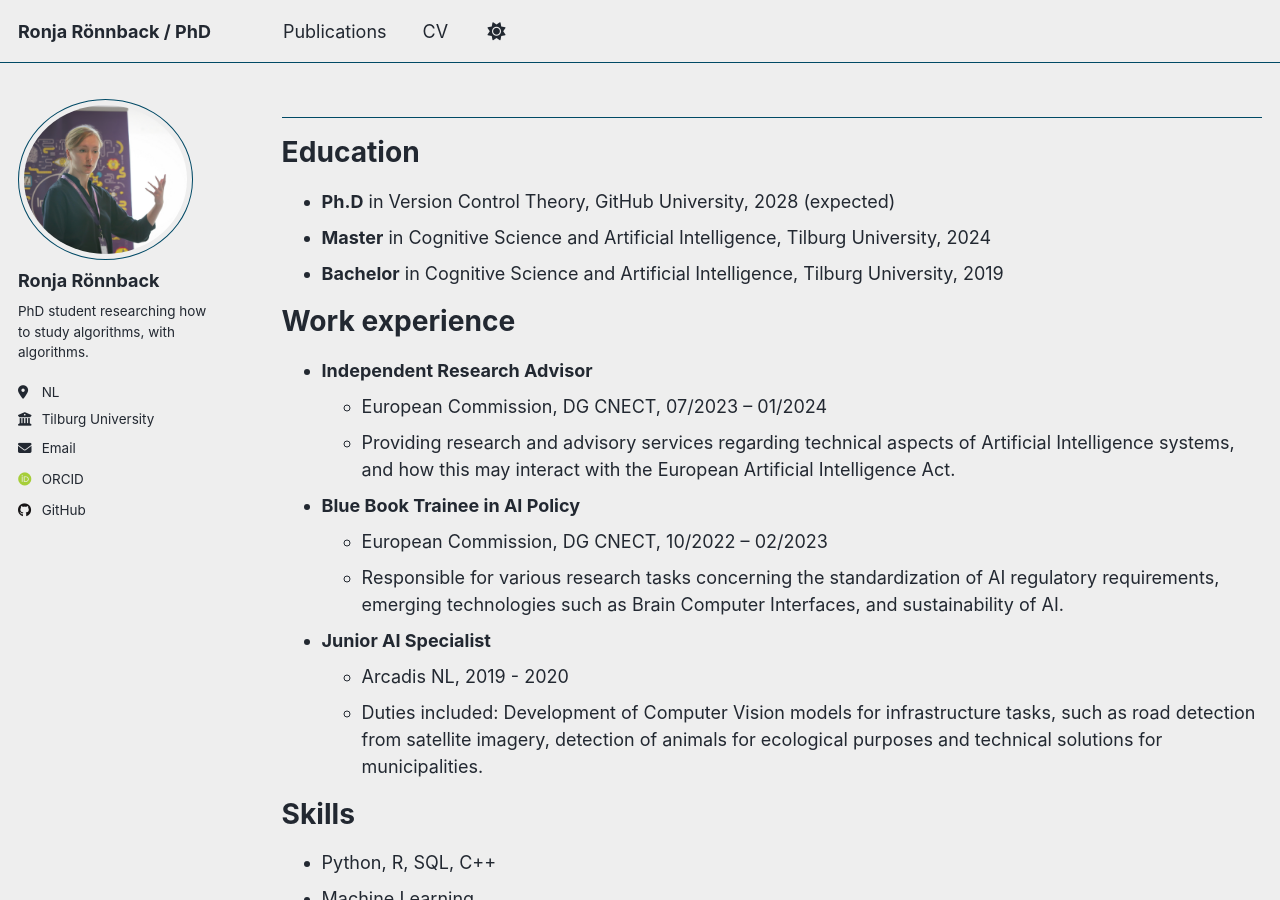
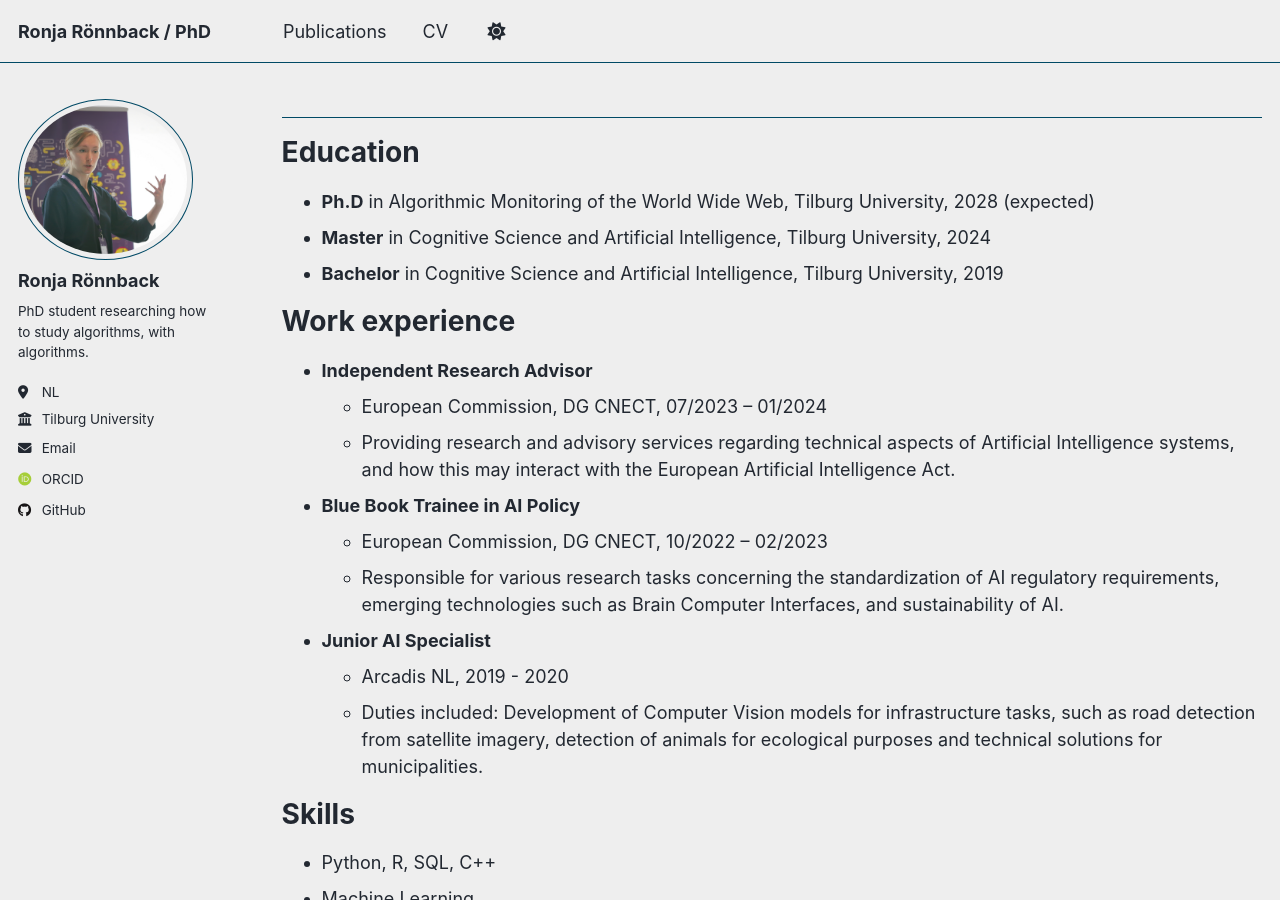
Before and after one commit to rtronnback/rtronnback.github.io, a Jekyll site: the page built from _pages/cv.md, in a window 1280 px wide and 900 px high. Built offline with Jekyll 4.4.1, drawn with Linux system fonts in a browser that asks for light colours; some web fonts are replaced; a script that is not in the unit is left out; a file with an impossible date is left out.

Commit message:
Update cv.md

```diff
--- a/_pages/cv.md
+++ b/_pages/cv.md
@@ -13,7 +13,7 @@ redirect_from:
 
 Education
 ======
-* **Ph.D** in Version Control Theory, GitHub University, 2028 (expected)
+* **Ph.D** in Algorithmic Monitoring of the World Wide Web, Tilburg University, 2028 (expected)
 * **Master** in Cognitive Science and Artificial Intelligence, Tilburg University, 2024
 * **Bachelor** in Cognitive Science and Artificial Intelligence, Tilburg University, 2019
 
```
